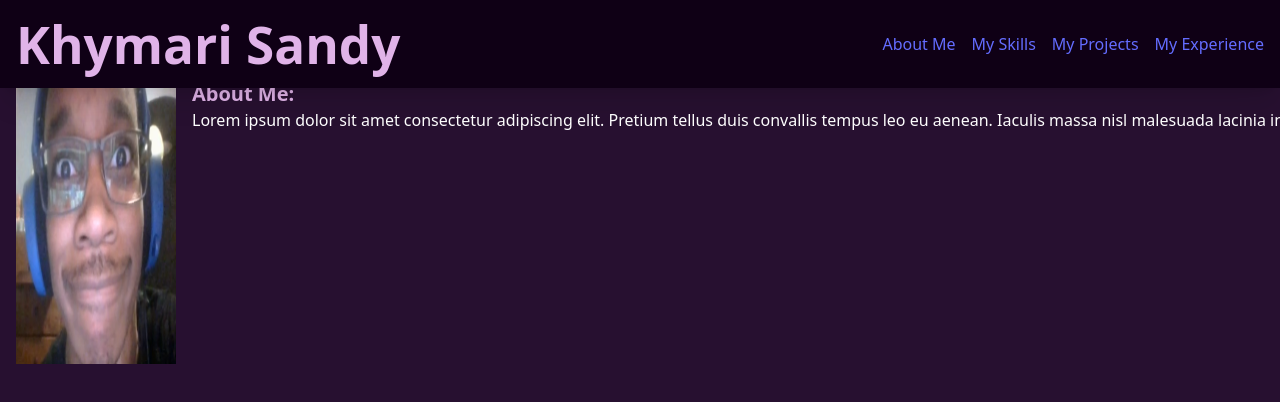
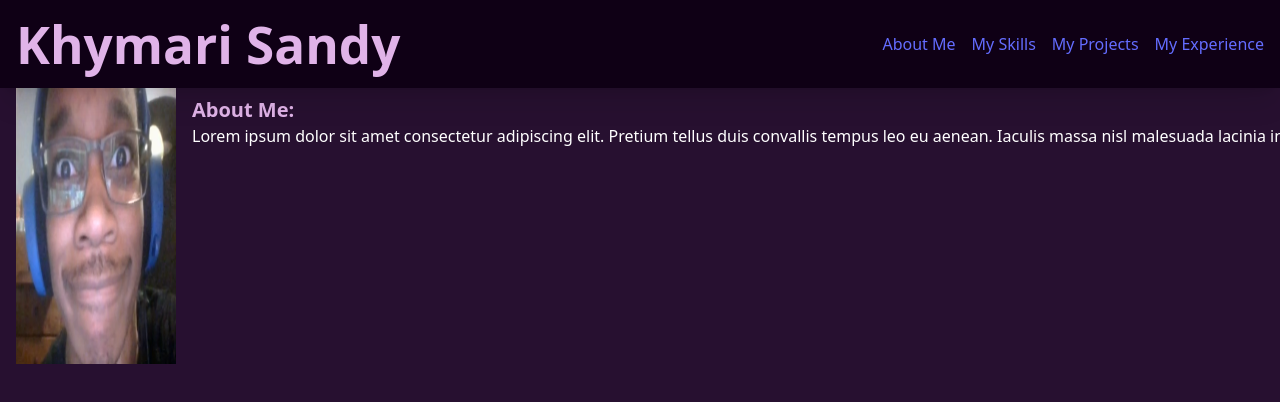
Before and after one commit to TheBytro/khymari-portfolio, a React (Vite) app in the folder portfolio/: page / in a window 1280 px wide. Shown: the top 402 px of the page. Built offline with nearby package versions, Linux system fonts and the light colour scheme.

Commit message:
fix styling

```diff
--- a/portfolio/src/components/Description.jsx
+++ b/portfolio/src/components/Description.jsx
@@ -2,7 +2,7 @@ import photo from '../assets/photo.jpg';
 export function aboutme() {
 
   return (
-    <section className="flex flex-col lg:flex-row scroll-mt-28" id="about">
+    <section className="flex flex-col lg:flex-row scroll-mt-28 md:scroll-mt-20" id="about">
       <div className="flex mb-4 md:mb-0">
         <img src={photo} alt="Selfie Timeeee" className="aspect-[9/16] max-h-[50svh] flex-2 mr-4 w-40"/>
         <div className="flex-1 text-white md:hidden">
@@ -15,7 +15,7 @@ export function aboutme() {
           </ul>
         </div>
       </div>
-      <div className="flex-4 text-white mr-4">
+      <div className="flex-4 text-white mr-4 mt-4">
         <h2 className="text-xl font-semibold text-[#e0b3e8]">About Me:</h2>
         <p>Lorem ipsum dolor sit amet consectetur adipiscing elit. Pretium tellus duis convallis tempus leo eu aenean.
           Iaculis massa nisl malesuada lacinia integer nunc posuere. Conubia nostra inceptos himenaeos orci varius
@@ -30,7 +30,7 @@ export function aboutme() {
           netus suscipit auctor curabitur facilisi cubilia curae. Quisque faucibus ex sapien vitae pellentesque sem
           placerat.</p>
       </div>
-      <div className="flex-1 text-white hidden md:block">
+      <div className="flex-1 text-white hidden md:block mt-4">
         <h2 className="text-xl font-semibold text-[#e0b3e8]">My Hobbies and Interests:</h2>
         <ul>
           <li>Badminton</li>
```
